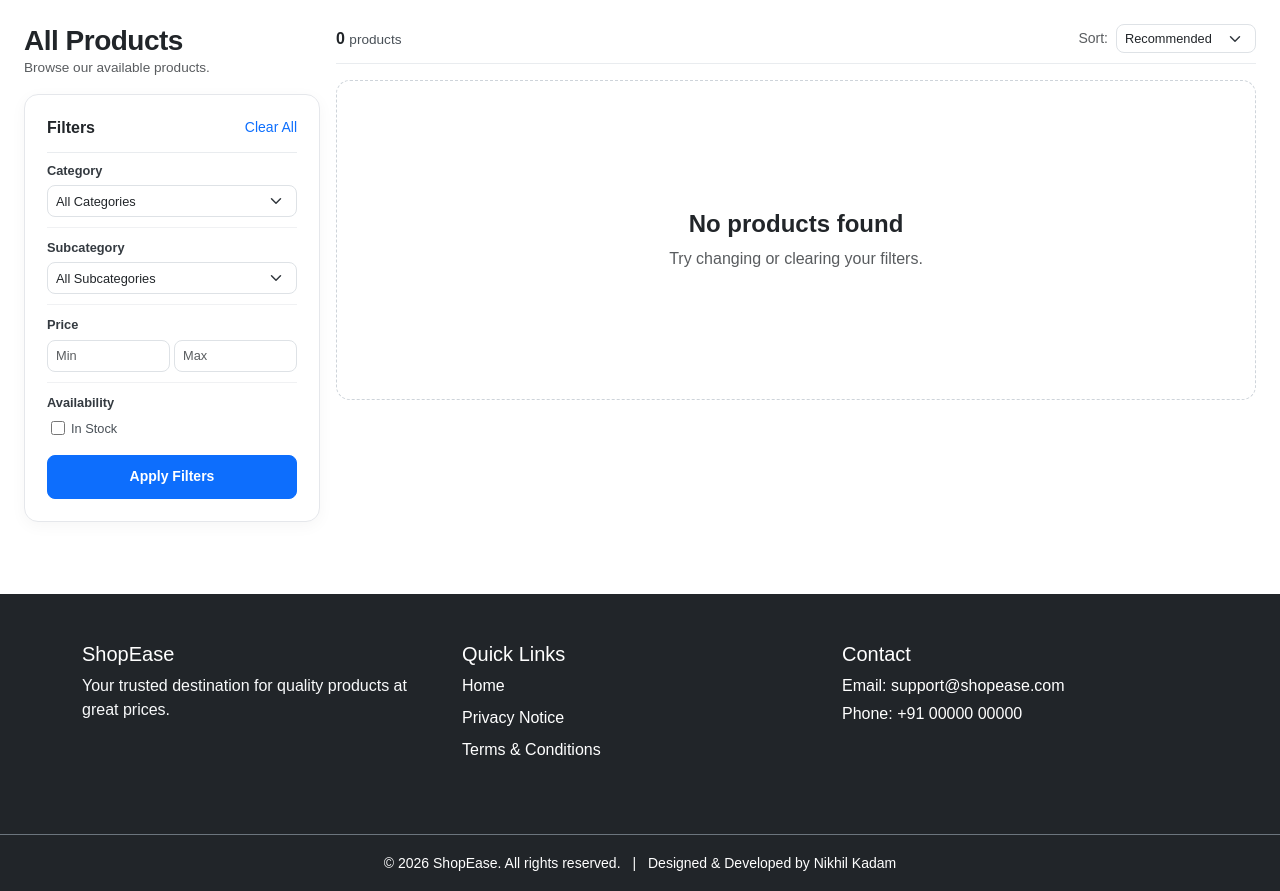
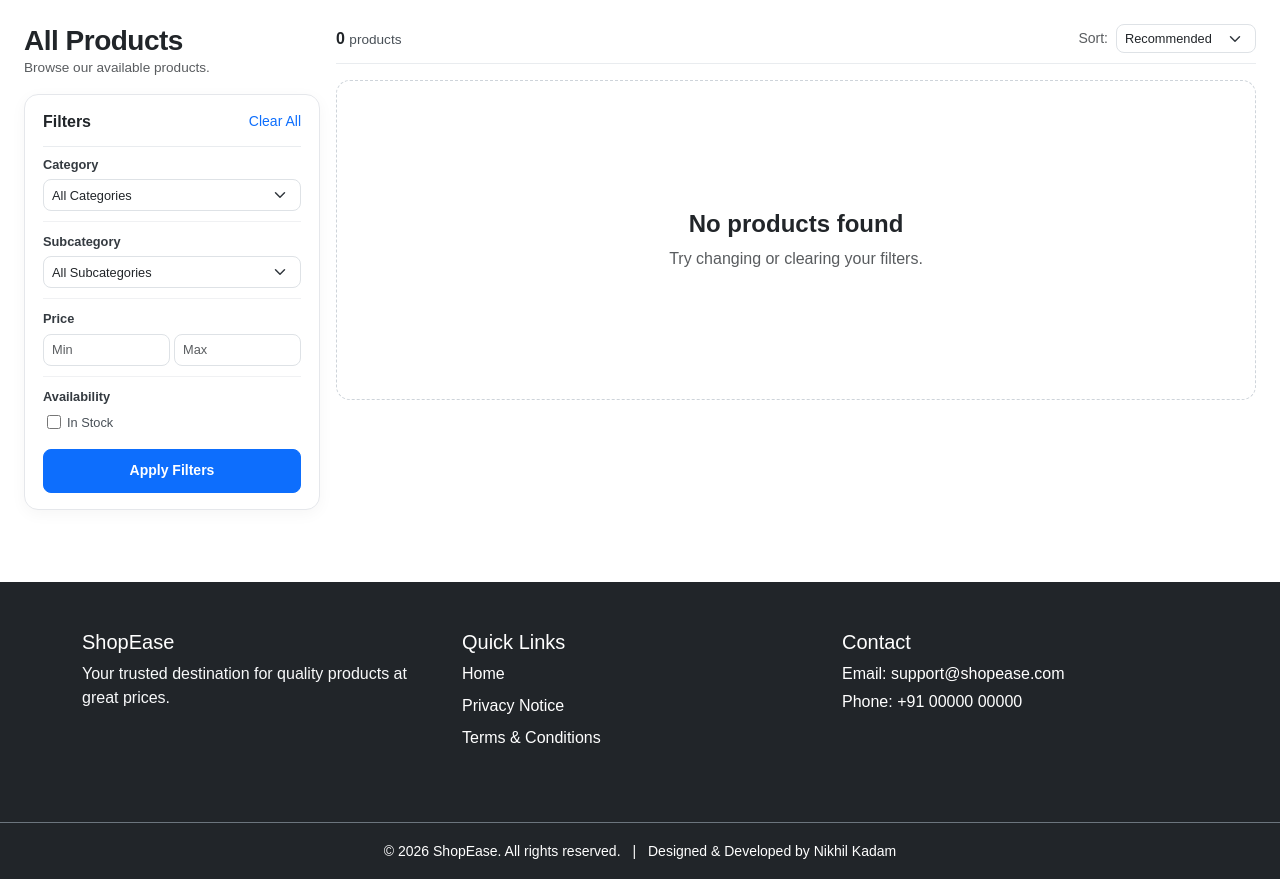
Before and after one commit to nkadam8229-jpg/ShopEase, a Flask app: page /products in a window 1280 px wide. Shown: the part 63-954 px from the top of the page. Run offline with Flask 3, Linux system fonts and the light colour scheme; data that the repository does not hold is empty; parts of the project's set-up code (start-up, migrations or seed data) failed here and were passed over.

Commit message:
Fix merge conflict in style.css
Removed merge conflict markers from style.css

```diff
--- a/static/css/style.css
+++ b/static/css/style.css
@@ -1600,10 +1600,6 @@ body {
     }
 
 }
-<<<<<<< HEAD
-
-=======
->>>>>>> fdc072ef61ab96bd06c4c3fc3eb561374f93320a
 /* =========================================================
    PRODUCTS PAGE - OPTIMIZED LAYOUT
 ========================================================= */
```
